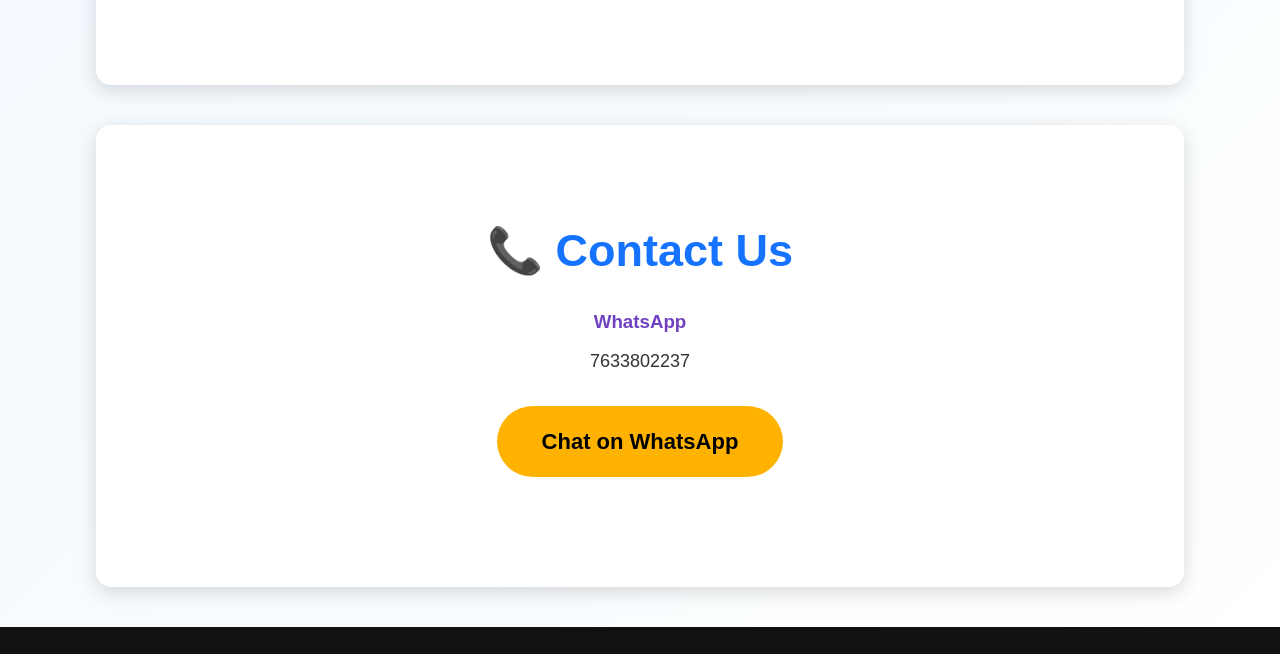
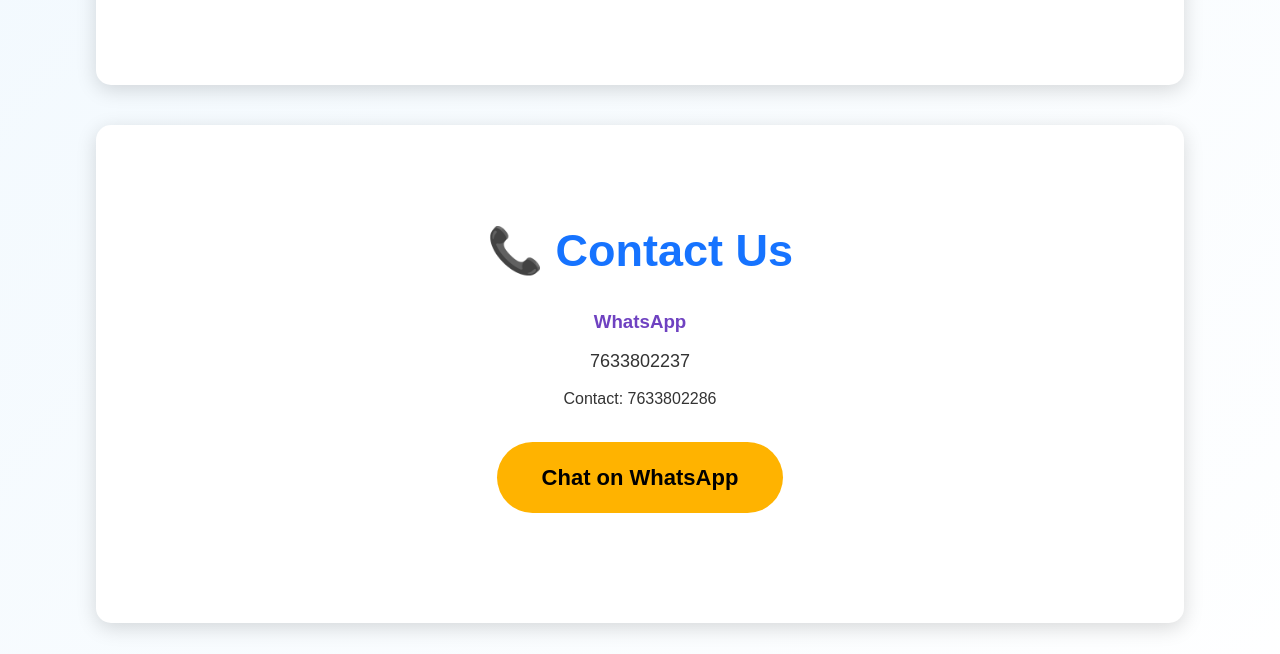
Before and after one commit to educraft11/educraft1, a plain HTML site: page index.html in a window 1280 px wide. Shown: the part 2810-3464 px from the top of the page. Drawn offline with Linux system fonts and the light colour scheme.

Commit message:
Add files via upload

```diff
--- a/index.html
+++ b/index.html
@@ -254,6 +254,7 @@
 7633802237
 
 </p>
+</p>Contact: 7633802286</p>
 
 <a class="btn"
 href="https://wa.me/917633802237?text=Hello%20EduCraft!%20I%20want%20to%20order%20a%20school%20project."
```
